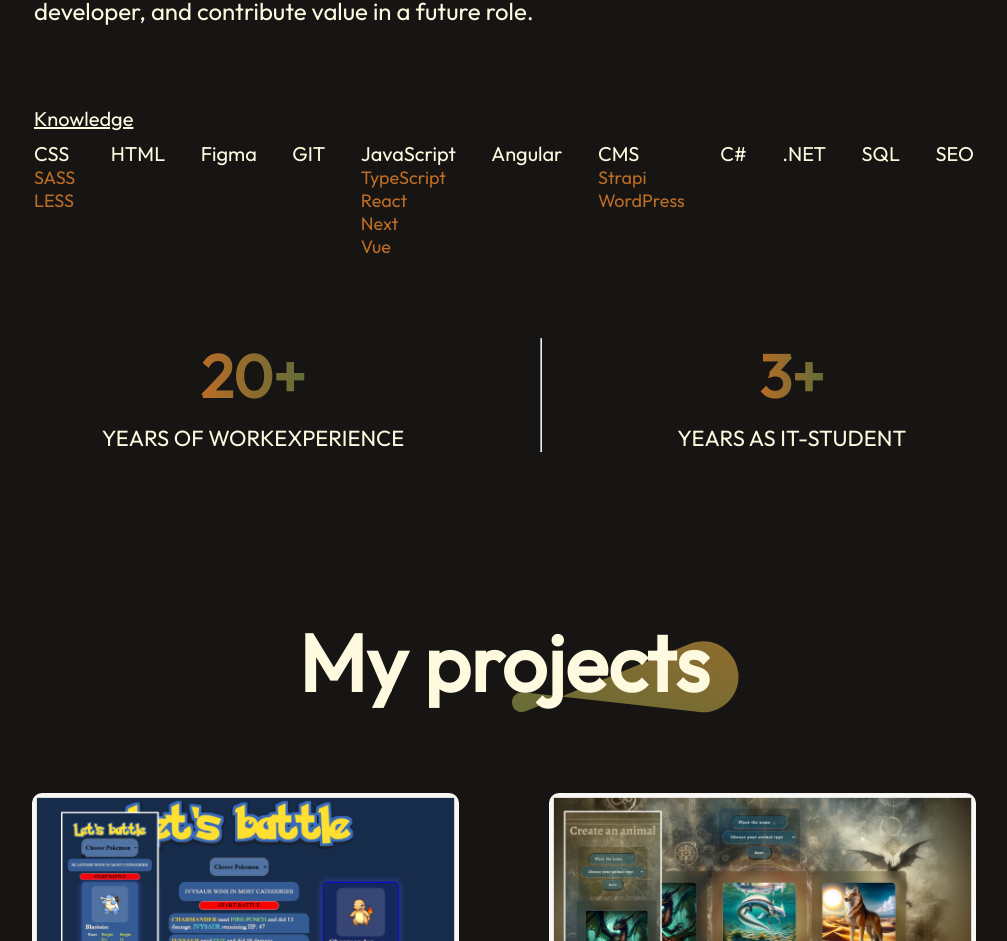
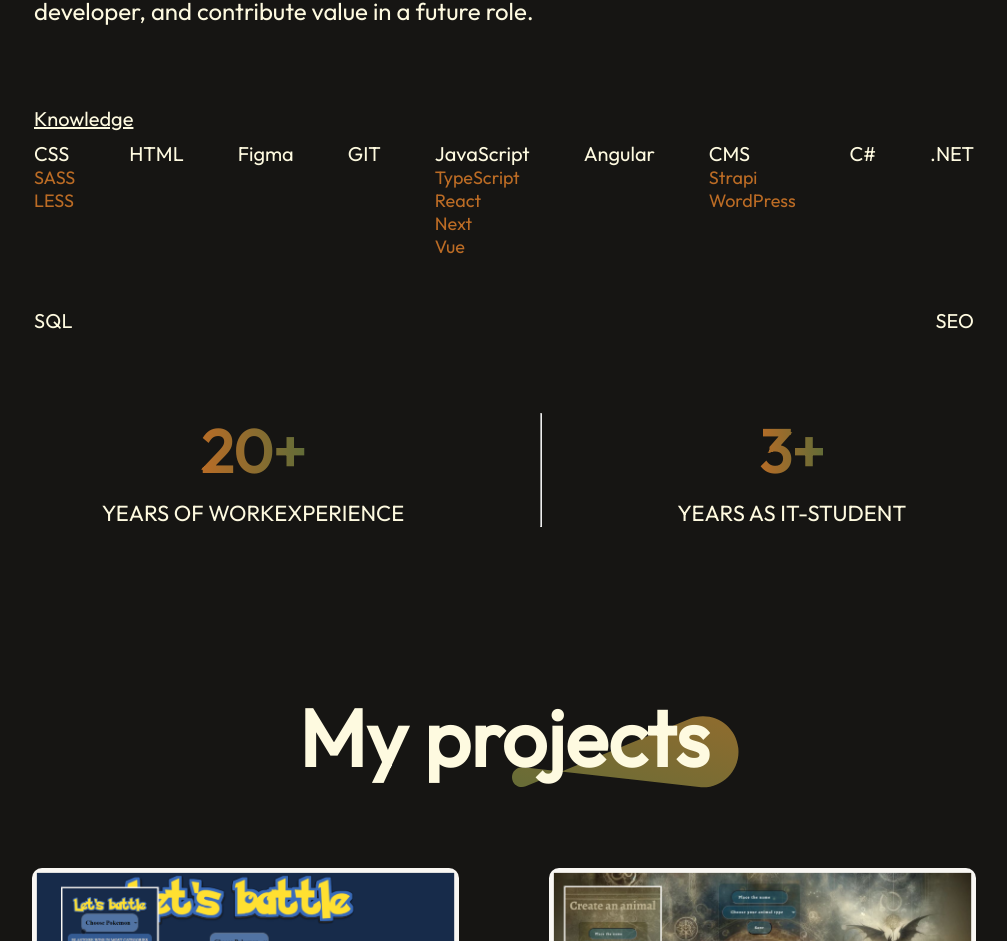
Before and after one commit to Xayida83/portfolio-lotta, a React (Vite) app: page / in a window 1280 px wide. Shown: the part 1673-2614 px from the top of the page, without its empty margins (136-1143 px from the left). Built offline with nearby package versions, Linux system fonts and the light colour scheme.

Commit message:
skills list changes

```diff
--- a/src/Components/About/About.css
+++ b/src/Components/About/About.css
@@ -50,7 +50,7 @@
   display: flex;
   flex-flow: row wrap;
   justify-content: space-between;
-  gap: 10px;
+  gap: 50px;
   list-style: none;
   font-size: 20px;
   transition: 0.5s;
```
